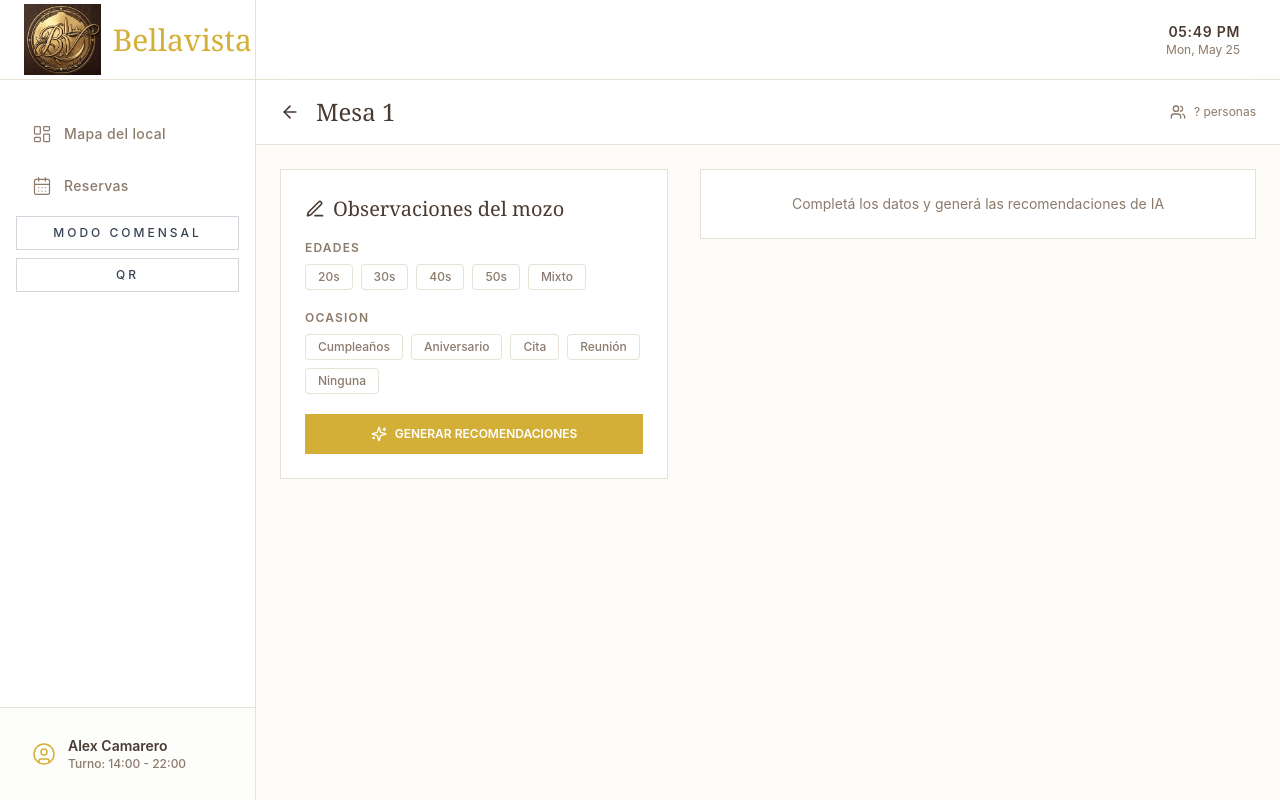
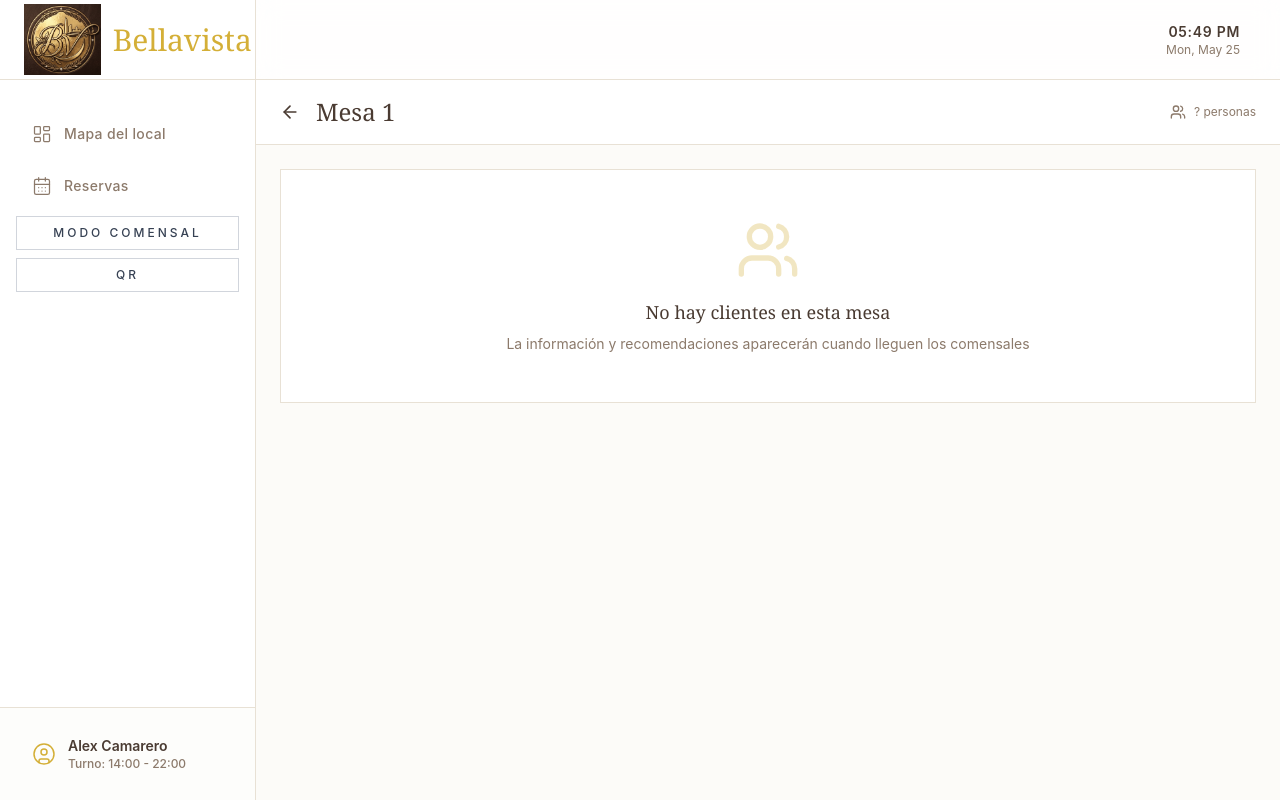
Before and after one commit to pilarty/RestauranteAwsFront, a React (Vite) app: page /table/1 in a window 1280 px wide. Built offline with nearby package versions, Linux system fonts and the light colour scheme.

Commit message:
Eliminacion de observaciones del Mozo y rediseño de TableDetails

```diff
--- a/src/app/components/TableDetails.tsx
+++ b/src/app/components/TableDetails.tsx
@@ -1,12 +1,7 @@
-import { useState, useEffect } from "react";
+import { useState } from "react";
 import { useParams, useNavigate, useLocation } from "react-router";
-import { ArrowLeft, Users, Edit3, Sparkles, Loader2 } from "lucide-react";
+import { ArrowLeft, Users, Sparkles } from "lucide-react";
 import { base_url } from "../../api";
-
-const CHIP_CATEGORIES = {
-  edades: ["20s", "30s", "40s", "50s", "Mixto"],
-  ocasion: ["Cumpleaños", "Aniversario", "Cita", "Reunión", "Ninguna"],
-};
 
 type Recomendaciones = {
   mozos_recomendados: { id_mozo: number; propina_rate_esperado: number; rank: number }[];
@@ -19,95 +14,13 @@ type Recomendaciones = {
   }[];
 };
 
-const franjaHoraria = () => {
-  const h = new Date().getHours();
-  if (h < 15) return "mediodia";
-  if (h < 19) return "tarde";
-  return "noche";
-};
-
-const diaSemana = () => {
-  const d = new Date().getDay();
-  return d === 0 ? 6 : d - 1;
-};
-
 export function TableDetails() {
   const { id } = useParams();
   const navigate = useNavigate();
   const location = useLocation();
   const reserva = location.state?.reserva;
 
-  const [chips, setChips] = useState<Record<string, string>>({
-    edades: "",
-    ocasion: reserva?.motivo_visita ?? "",
-  });
-
-  useEffect(() => {
-    if (!reserva?.notas) return;
-    try {
-      const notasQR = JSON.parse(reserva.notas);
-      setChips(prev => ({
-        ...prev,
-        edades: notasQR.edades ?? prev.edades,
-        ocasion: notasQR.ocasion ?? prev.ocasion,
-      }));
-    } catch {}
-  }, [reserva]);
-
-  const [recomendaciones, setRecomendaciones] = useState<Recomendaciones | null>(null);
-  const [loading, setLoading] = useState(false);
-  const [error, setError] = useState<string | null>(null);
-
-  const toggleChip = (category: string, value: string) => {
-    setChips(prev => ({
-      ...prev,
-      [category]: prev[category] === value ? "" : value,
-    }));
-  };
-
-  const handleGenerarRecomendaciones = async () => {
-    setLoading(true);
-    setError(null);
-
-    const cantPersonas = reserva?.cantidad_personas ?? 1;
-
-    const comensales = Array.from({ length: cantPersonas }, (_, i) => ({
-      id_persona_en_mesa: i + 1,
-      id_cliente: i === 0 ? (reserva?.id_cliente ?? null) : null,
-      franja_etaria_persona: chips.edades || "adulto",
-      cant_acompanantes: cantPersonas - 1,
-      motivo_visita: chips.ocasion || reserva?.motivo_visita || "casual",
-      restriccion_alimentaria: "ninguna",
-      orden_de_pedido: i + 1,
-    }));
-
-    const payload = {
-      comensales,
-      dia_semana: diaSemana(),
-      franja_horaria: franjaHoraria(),
-    };
-
-    try {
-      const res = await fetch(`${base_url}/v1/mesas/${id}/pedidos`, {
-        method: "POST",
-        headers: { "Content-Type": "application/json" },
-        body: JSON.stringify(payload),
-      });
-
-      if (!res.ok) throw new Error("Error al generar recomendaciones");
-
-      const data = await res.json();
-      setRecomendaciones(data);
-    } catch (err) {
-      setError("No se pudieron generar las recomendaciones.");
-    } finally {
-      setLoading(false);
-    }
-  };
-
-  const notasQR = (() => {
-    try { return JSON.parse(reserva?.notas); } catch { return null; }
-  })();
+  const [recomendaciones] = useState<Recomendaciones | null>(null);
 
   return (
     <div className="h-full flex flex-col -m-4 md:-m-6 lg:-m-10">
@@ -131,80 +44,17 @@ export function TableDetails() {
       </header>
 
       <div className="flex-1 overflow-auto p-6 bg-[#FCFBF8]">
-        <div className="max-w-7xl mx-auto grid xl:grid-cols-12 gap-8">
+        <div className="max-w-7xl mx-auto space-y-6">
 
-          {/* IZQUIERDA */}
-          <div className="xl:col-span-5 space-y-6">
-            <section className="bg-white border border-[#E8E1D5] p-6">
-              <h2 className="flex items-center gap-2 mb-4 font-serif text-[#4A3B32]">
-                <Edit3 className="w-5 h-5" />
-                Observaciones del mozo
-              </h2>
-
-              {/* Datos precargados */}
-              {reserva && (
-                <div className="mb-5 p-3 bg-[#FCFBF8] border border-[#E8E1D5] rounded-sm text-xs text-[#8C7A6B] space-y-1">
-                  <p>
-                    <span className="font-semibold">Motivo:</span>{" "}
-                    {reserva.motivo_visita ?? "No especificado"}
+          {!recomendaciones && (
+            <div className="bg-white border border-[#E8E1D5] p-12 text-center">
+              <Users className="w-16 h-16 mx-auto mb-4 text-[#D4AF37] opacity-30" />
+              <h3 className="text-lg font-serif text-[#4A3B32] mb-2">
+                No hay clientes en esta mesa
+              </h3>
+              <p className="text-sm text-[#8C7A6B]">
+                La información y recomendaciones aparecerán cuando lleguen los comensales
               </p>
-                  {notasQR ? (
-                    <>
-                      {notasQR.nombre && (
-                        <p><span className="font-semibold">Nombre (QR):</span> {notasQR.nombre}</p>
-                      )}
-                      {notasQR.tipoGrupo && (
-                        <p><span className="font-semibold">Tipo de grupo:</span> {notasQR.tipoGrupo}</p>
-                      )}
-                      {notasQR.estadoAnimo && (
-                        <p><span className="font-semibold">Estado de ánimo:</span> {notasQR.estadoAnimo}</p>
-                      )}
-                    </>
-                  ) : (
-                    <p><span className="font-semibold">Notas:</span> {reserva.notas ?? "—"}</p>
-                  )}
-                </div>
-              )}
-
-              {Object.entries(CHIP_CATEGORIES).map(([key, options]) => (
-                <div key={key} className="mb-5">
-                  <h3 className="text-xs uppercase text-[#8C7A6B] mb-2 font-semibold tracking-widest">{key}</h3>
-                  <div className="flex flex-wrap gap-2">
-                    {options.map(opt => (
-                      <button
-                        key={opt}
-                        onClick={() => toggleChip(key, opt)}
-                        className={`px-3 py-1 text-xs border rounded-sm transition-all ${
-                          chips[key] === opt
-                            ? "bg-[#4A3B32] text-[#D4AF37] border-[#4A3B32]"
-                            : "bg-white text-[#8C7A6B] border-[#E8E1D5] hover:border-[#D4AF37]"
-                        }`}
-                      >
-                        {opt}
-                      </button>
-                    ))}
-                  </div>
-                </div>
-              ))}
-
-              <button
-                onClick={handleGenerarRecomendaciones}
-                disabled={loading}
-                className="w-full mt-4 bg-[#D4AF37] hover:bg-[#C5A028] disabled:opacity-60 text-white py-3 text-xs uppercase font-semibold flex items-center justify-center gap-2"
-              >
-                {loading ? <Loader2 className="w-4 h-4 animate-spin" /> : <Sparkles className="w-4 h-4" />}
-                {loading ? "Generando..." : "Generar recomendaciones"}
-              </button>
-
-              {error && <p className="text-red-500 text-xs mt-2 text-center">{error}</p>}
-            </section>
-          </div>
-
-          {/* DERECHA */}
-          <div className="xl:col-span-7 space-y-6">
-            {!recomendaciones && !loading && (
-              <div className="bg-white border border-[#E8E1D5] p-6 text-center text-sm text-[#8C7A6B]">
-                Completá los datos y generá las recomendaciones de IA
             </div>
           )}
 
@@ -252,6 +102,5 @@ export function TableDetails() {
         </div>
       </div>
     </div>
-    </div>
   );
 }
```
Lines whose indentation alone changed are shown as unchanged.
